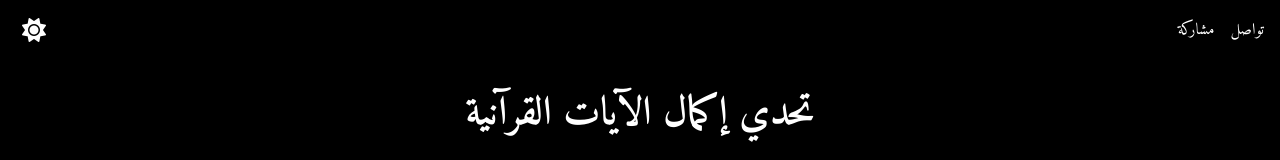
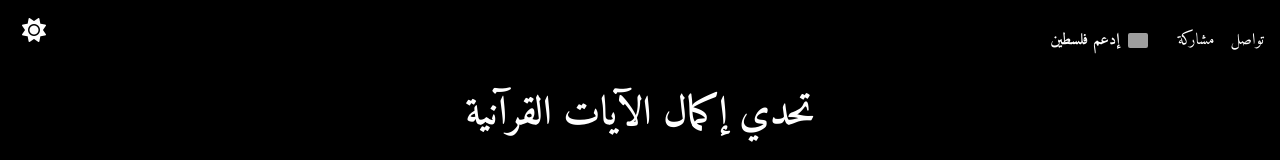
Before and after one commit to agnaousa/Suraty, a plain HTML site: page index.html in a window 1280 px wide. Shown: the top 160 px of the page. Drawn offline with Linux system fonts and the light colour scheme; no server answers; grey boxes are pictures that could not be loaded.

Commit message:
Add files via upload

```diff
--- a/index.html
+++ b/index.html
@@ -49,6 +49,13 @@
   </button>
 
   <div class="contact-share">
+        <!-- Add the "Support Palestine" link here -->
+  <a href="https://donate.unrwa.org/zakat/~haditi" target="_blank" class="palestine-link">
+  <span class="palestine-text">إدعم فلسطين</span>
+    <img src="https://upload.wikimedia.org/wikipedia/commons/thumb/0/00/Flag_of_Palestine.svg/1280px-Flag_of_Palestine.svg.png" alt="Palestine Flag" class="palestine-flag">
+
+  </a>
+
     <a id="shareLink">مشاركة</a>
     <a href="/TahadiQuran/contact.html">تواصل</a>
   </div>
@@ -58,6 +65,11 @@
       القائمة <i class="fa fa-caret-down"></i>
     </button>
     <div id="myDropdown" class="dropdown-content">
+      <a href="https://donate.unrwa.org/zakat/~haditi" target="_blank" class="palestine-link">
+    <span class="palestine-text">إدعم فلسطين</span>
+    <img src="https://upload.wikimedia.org/wikipedia/commons/thumb/0/00/Flag_of_Palestine.svg/1280px-Flag_of_Palestine.svg.png" alt="Palestine Flag" class="palestine-flag">
+
+      </a>
       <a id="mobileShareLink">مشاركة</a>
       <a href="/TahadiQuran/contact.html">تواصل</a>
     </div>
--- a/script.js
+++ b/script.js
@@ -246,6 +246,12 @@ async function checkAnswer() {
     const tafsirData = await tafsirResponse.json();
     if (tafsirData.code === 200 && tafsirData.data && tafsirData.data.text) {
       document.getElementById('tafsir').innerHTML = `<strong>تفسير الآية:</strong><br>${tafsirData.data.text}`;
+
+      // Scroll to the bottom after Tafsir is displayed
+      window.scrollTo({
+        top: document.body.scrollHeight,
+        behavior: 'smooth' // Smooth scrolling
+      });
     } else {
       throw new Error('Invalid response from Tafsir API');
     }
--- a/styles.css
+++ b/styles.css
@@ -859,3 +859,52 @@
     font-size: 0.8rem; /* Further reduce the font size */
   }
 }
+
+/* Style for the Palestine link */
+.palestine-link {
+  display: flex;
+  align-items: center;
+  text-decoration: none;
+  color: var(--text-color);
+  font-size: 1rem;
+  gap: 8px; /* Space between flag and text */
+  padding: 8px 12px; /* Add padding for better spacing */
+  border-radius: 25px; /* Rounded corners */
+  border: 2px solid transparent; /* Transparent border for glow effect */
+  position: relative;
+  overflow: hidden; /* Ensure the glow stays within the border */
+  transition: transform 0.2s ease, opacity 0.2s ease;
+}
+
+/* Style for the Palestine link */
+.palestine-link {
+  display: flex;
+  align-items: center;
+  text-decoration: none;
+  color: var(--text-color);
+  font-size: 1rem;
+  gap: 8px; /* Space between flag and text */
+  transition: transform 0.2s ease, opacity 0.2s ease;
+}
+
+.palestine-link:hover {
+  transform: scale(1.05); /* Slight scale on hover */
+  opacity: 0.9; /* Slight fade on hover */
+}
+
+.palestine-flag {
+  width: 20px; /* Smaller flag size */
+  height: 15px;
+  border-radius: 2px; /* Slight rounding for the flag */
+}
+
+.palestine-text {
+  font-weight: bold;
+}
+
+/* Adjust the contact-share container to accommodate the new link */
+.contact-share {
+  display: flex;
+  gap: 1rem; /* Space between items */
+  align-items: center;
+}
```
